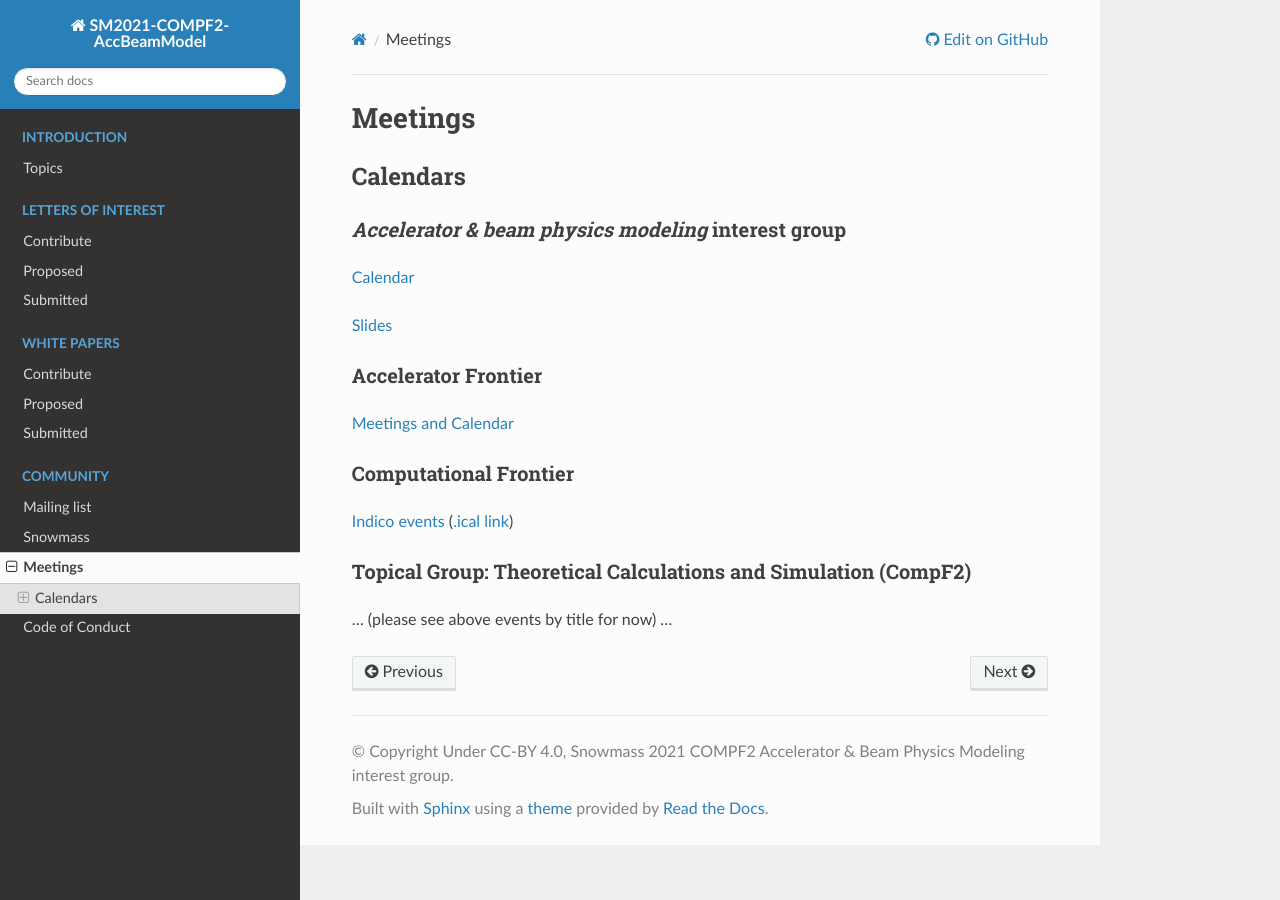
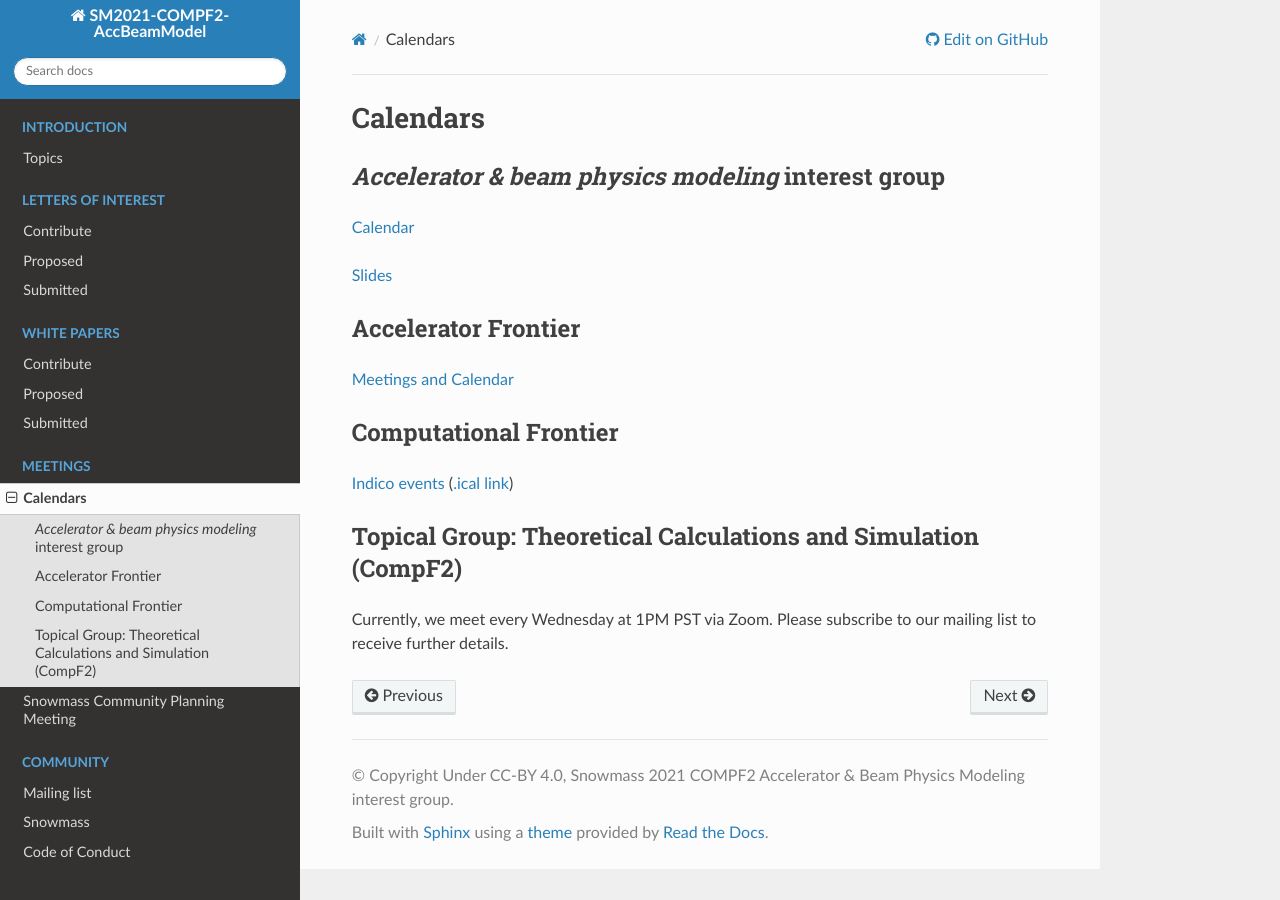
Before and after one commit to snowmass-compf2-accbeammodel/snowmass-compf2-accbeammodel.github.io, a Sphinx documentation site: the page built from docs/source/meetings/calendars.rst, in a window 1280 px wide. Built offline with Sphinx 7.4.7 and the Read the Docs theme 2.0.0, drawn with Linux system fonts in a browser that asks for light colours; pages that are not in the unit, such as notebooks, are missing from menus.

Commit message:
Add Meetings (#17)
* Add Meetings

Add a meetings category and link to the indico slides of the
community planning meeting in October.

Thanks to Frank Tsung for the suggestion!

* Fix paths

```diff
--- a/docs/source/community/meetings.rst
+++ b/docs/source/meetings/calendars.rst
@@ -1,29 +1,26 @@
-.. _community-meetings:
-
-Meetings
-========
+.. _meetings-calendars:
 
 Calendars
----------
+=========
 
 *Accelerator & beam physics modeling* interest group
-^^^^^^^^^^^^^^^^^^^^^^^^^^^^^^^^^^^^^^^^^^^^^^^^^^^^
-
+----------------------------------------------------
 `Calendar <https://calendar.google.com/calendar/embed?src=c_jak0i59t0n3njtorbg4hqrh0q0%40group.calendar.google.com&ctz=America%2FLos_Angeles>`__
 
 `Slides <https://drive.google.com/drive/folders/14VgtauqS9uUP_u6uO2skZkgmNsMR2awa?usp=sharing>`__
 
 Accelerator Frontier
-^^^^^^^^^^^^^^^^^^^^
+--------------------
 
 `Meetings and Calendar <https://snowmass21.org/accelerator/start#meetings_and_calendar>`__
 
 Computational Frontier
-^^^^^^^^^^^^^^^^^^^^^^
+----------------------
 
 `Indico events <https://indico.fnal.gov/category/1107/>`__ (`.ical link <https://indico.fnal.gov/export/categ/1107.ics?from=-31d>`__)
 
 Topical Group: Theoretical Calculations and Simulation (CompF2)
-^^^^^^^^^^^^^^^^^^^^^^^^^^^^^^^^^^^^^^^^^^^^^^^^^^^^^^^^^^^^^^^
+---------------------------------------------------------------
 
-... (please see above events by title for now) ...
+Currently, we meet every Wednesday at 1PM PST via Zoom.
+Please subscribe to our mailing list to receive further details.
```
Also changed, not shown: docs/source/index.rst (+10 -0 lines), docs/source/meetings/planning.rst (added, +8 -0 lines).
